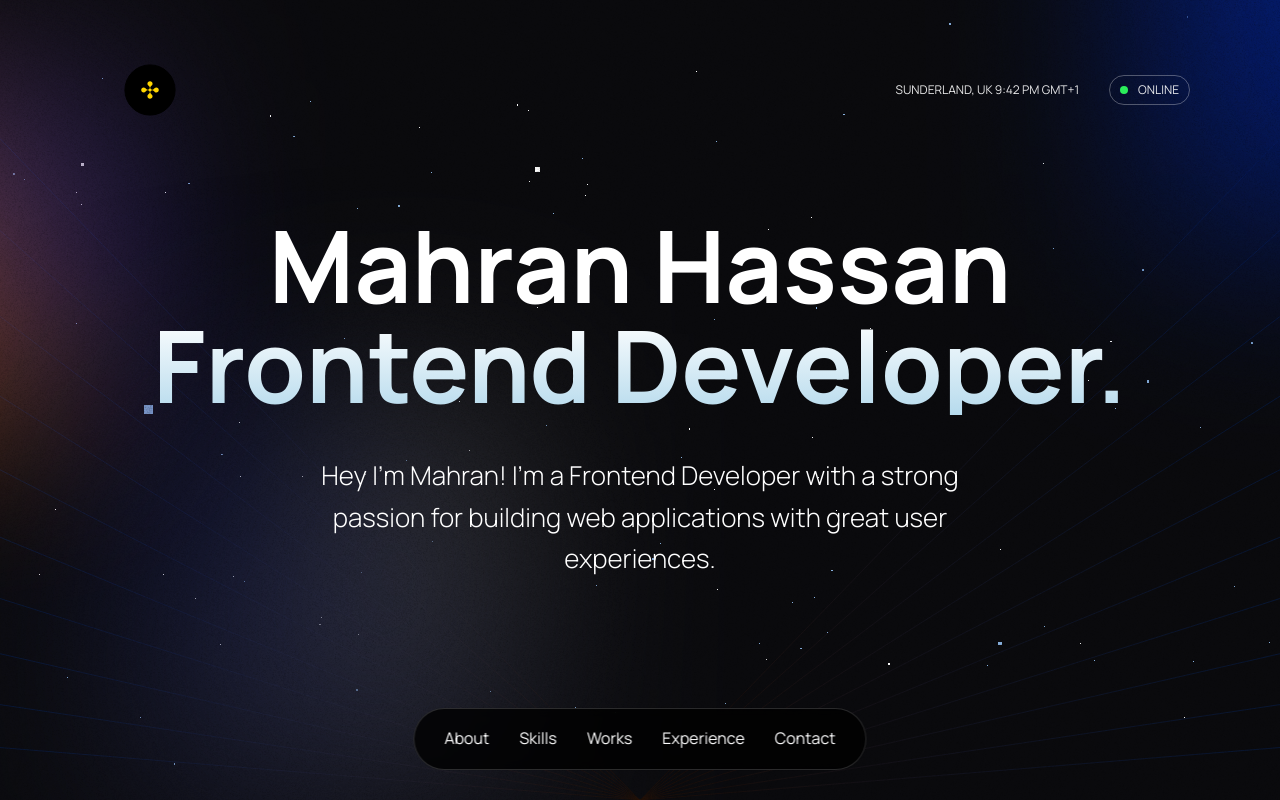
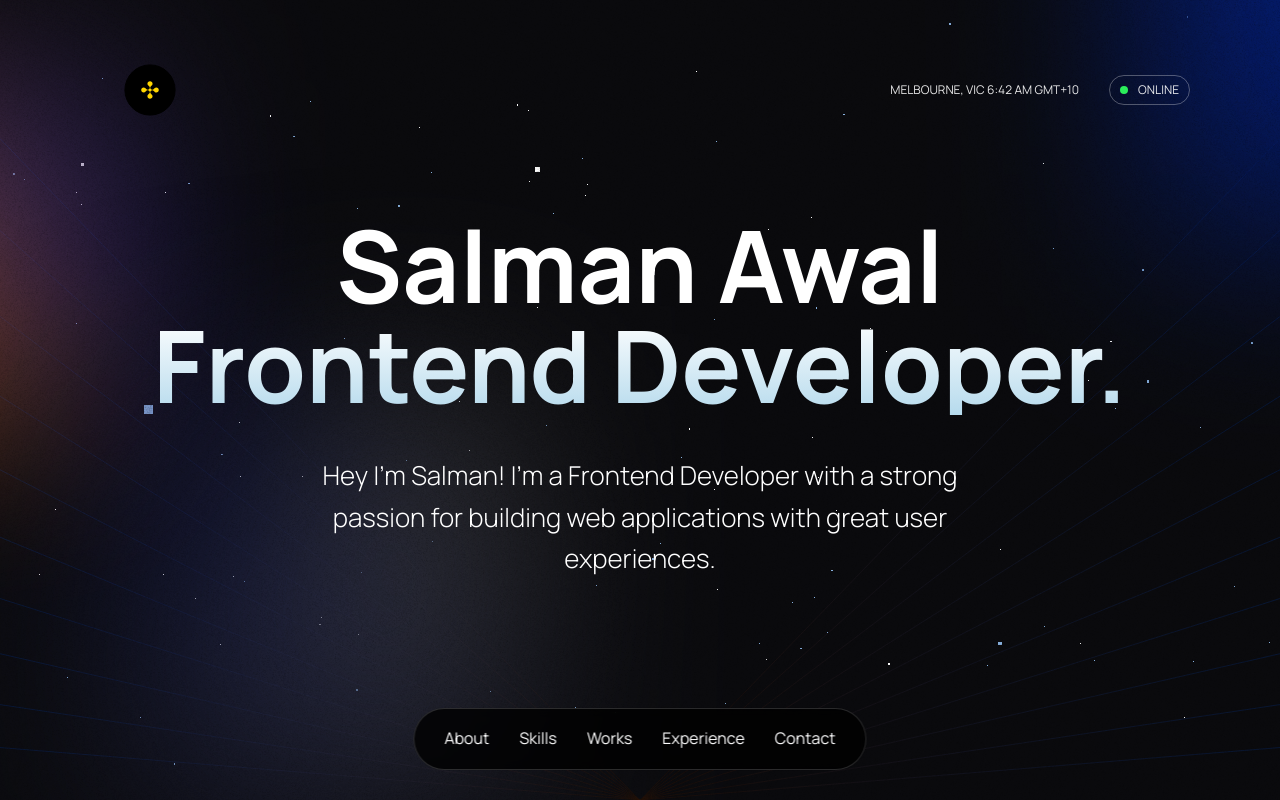
Before and after one commit to sameer-a05/personalPortfolio, a Next.js app: page / in a window 1280 px wide. Shown: the top 800 px of the page. Built offline with nearby package versions, Linux system fonts and the light colour scheme.

Commit message:
first commit

```diff
--- a/components/Blocks/Hero/Hero.jsx
+++ b/components/Blocks/Hero/Hero.jsx
@@ -131,7 +131,7 @@ export default function Hero() {
                     <div className={styles.inner}>
                         <div className={styles.title}>
                             <h1 ref={textRef}>
-                                Mahran Hassan <br/> Frontend Developer.
+                                Salman Awal <br/> Frontend Developer.
                             </h1>
                             <p ref={descRef}>{commonConfig.metadata.description}</p>
                         </div>
--- a/database/Companies.json
+++ b/database/Companies.json
@@ -2,7 +2,7 @@
   {
     "position": "Frontend Developer",
     "company": "Aurora Web Studio",
-    "duration": "Oct 2023 - Present",
+    "duration": "Dec 2024 – Present",
     "responsibilities": [
       "Developed an internal troubleshooting tool with React and Firebase, boosting the support team’s efficiency by over 40%.",
       "Enhanced client’s customer conversion by 30% by redesigning the checkout flow, migrating the database to Firebase, and developing the frontend with Next.js and Typescript.",
@@ -13,7 +13,7 @@
   {
     "position": "Freelance Frontend Developer",
     "company": "Self Employed",
-    "duration": "Apr 2023 – Sep 2023",
+    "duration": "May 2024 – Nov 2024",
     "responsibilities": [
       "Delivered 5 professional websites using HTML5, CSS3 (+ SCSS, BEM), JavaScript, and React best practices, enhancing client satisfaction by adhering to industry standards.",
       "Improved website performance by optimising code, implementing caching, and lazy loading images and components, reducing load times by an average of 32%.",
--- a/database/config/metadata.json
+++ b/database/config/metadata.json
@@ -1,28 +1,28 @@
 {
   "metadata": {
-    "name": "Mahran",
-    "title": "Mahran Hssan - Frontend Developer",
-    "description": "Hey I'm Mahran! I'm a Frontend Developer with a strong passion for building web applications with great user experiences.",
-    "timeZone": "Europe/London",
+    "name": "Salman",
+    "title": "Salman Awal - Frontend Developer",
+    "description": "Hey I'm Salman! I'm a Frontend Developer with a strong passion for building web applications with great user experiences.",
+    "timeZone": "Australia/Melbourne",
     "locale": "en-US"
   },
   "personal": {
-    "name": "Iman",
-    "surname": "Musa",
+    "name": "Salman",
+    "surname": "Awal",
     "role": "Frontend Developer",
-    "email": "imanwmusa@gmail.com",
-    "phone": "+123456789",
-    "city": "Sunderland",
-    "state": "UK",
-    "country": "UK",
+    "email": "me@salmanawal.com",
+    "phone": "+61477588043",
+    "city": "Melbourne",
+    "state": "VIC",
+    "country": "AUS",
     "resumeURL": "https://drive.google.com/file/d/13kjKTpYiP0EvixD43HjRszJOnfE9Gh8P/view?usp=sharing"
   },
   "social": {
-    "linkedin": "https://www.linkedin.com",
+    "linkedin": "https://www.linkedin.com/in/salman-awal",
     "github": "https://github.com",
     "resume": "https://drive.google.com/file/d/13kjKTpYiP0EvixD43HjRszJOnfE9Gh8P/view?usp=sharing"
   },
   "content": {
-    "verse": "Copyright © 2024 Mahran Hassan"
+    "verse": "Copyright © 2025 Salman Awal"
   }
 }
```
Also changed, not shown: 1 other file (tests, documents, lock files or other folders).
